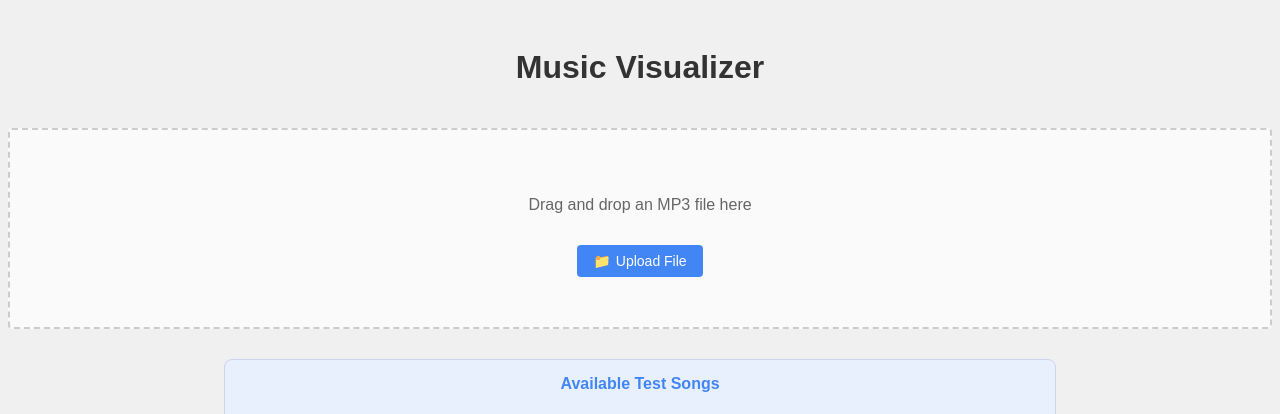
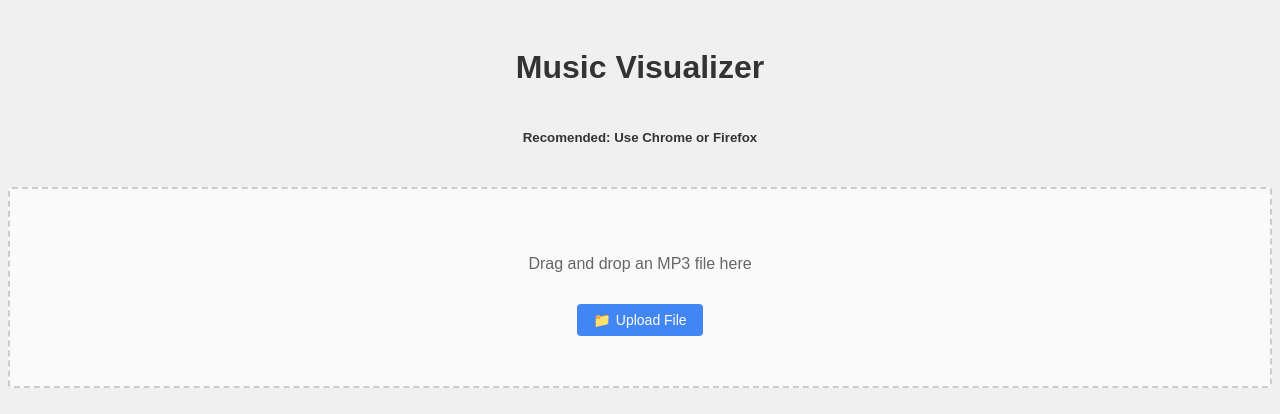
Before and after one commit to billyb1ll/OS, a Flask app: page / in a window 1280 px wide. Shown: the top 414 px of the page. Run offline with Flask 3, Linux system fonts and the light colour scheme; data that the repository does not hold is empty; some libraries are stand-ins or nearby versions.

Commit message:
fix: add recommendation to use Chrome or Firefox in index.html

```diff
--- a/templates/index.html
+++ b/templates/index.html
@@ -352,6 +352,7 @@
 </head>
 <body>
     <h1>Music Visualizer</h1>
+    <h5>Recomended: Use Chrome or Firefox</h5>
 
     <div id="drop-area">
         <p>Drag and drop an MP3 file here</p>
```
